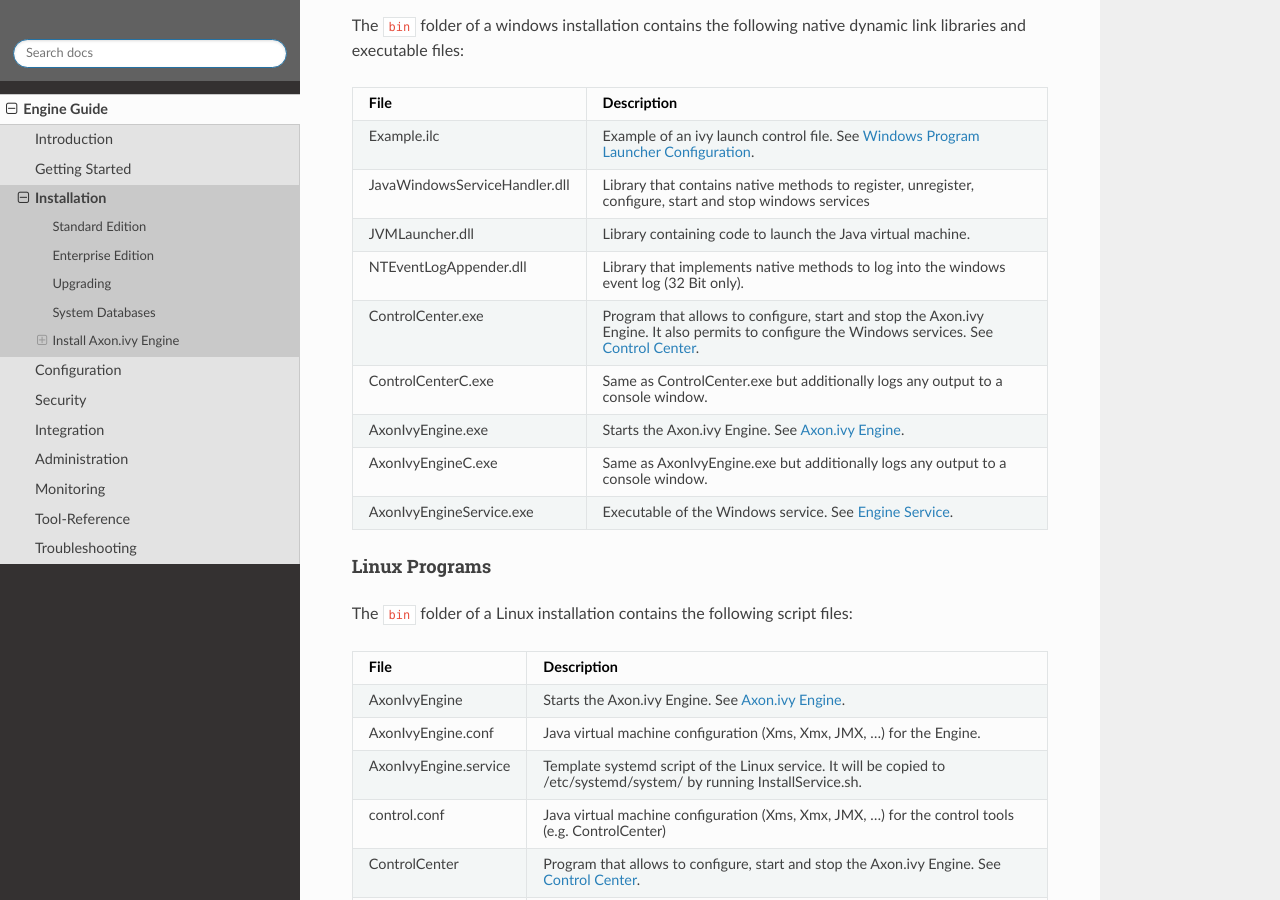
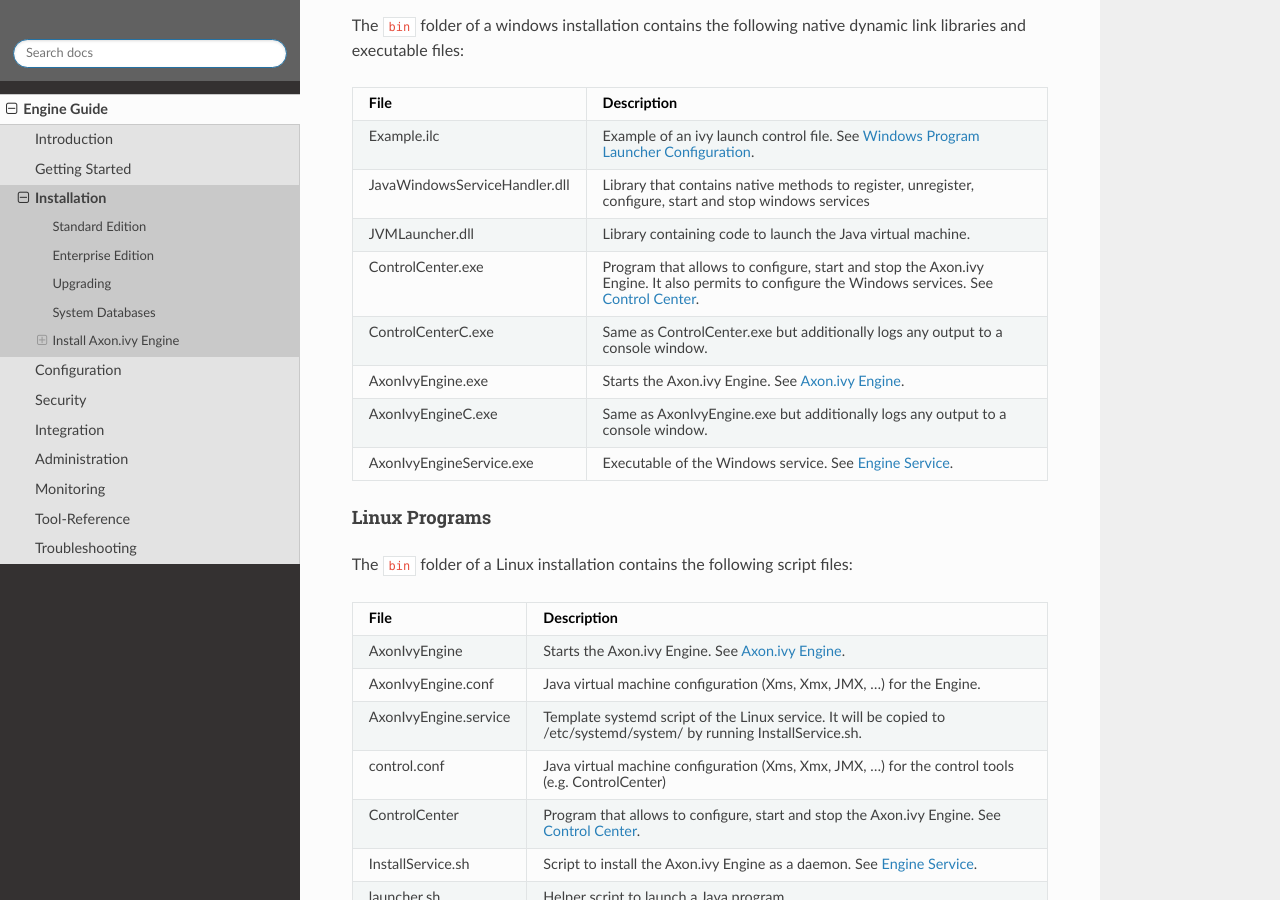
Before and after one commit to bernhardAxonIvy/doc, a Sphinx documentation site: the page built from source/engine-guide/installation/index.rst, in a window 1280 px wide and 900 px high, scrolled down 2849 px. Built offline with Sphinx 7.4.7 and the Read the Docs theme 2.0.0, drawn with Linux system fonts in a browser that asks for light colours; the version number could not be read and is left out.

Commit message:
XIVY-3190 Remove already deleted *.dll from engine guide

```diff
--- a/source/engine-guide/installation/index.rst
+++ b/source/engine-guide/installation/index.rst
@@ -162,8 +162,6 @@
 +-------------------------------+------------------------------------------------------------------------------------------------------------------------------------------------------------------------------+
 | JVMLauncher.dll               | Library containing code to launch the Java virtual machine.                                                                                                                  |
 +-------------------------------+------------------------------------------------------------------------------------------------------------------------------------------------------------------------------+
-| NTEventLogAppender.dll        | Library that implements native methods to log into the windows event log (32 Bit only).                                                                                      |
-+-------------------------------+------------------------------------------------------------------------------------------------------------------------------------------------------------------------------+
 | ControlCenter.exe             | Program that allows to configure, start and stop the Axon.ivy Engine. It also permits to configure the Windows services. See :ref:`control-center`.                          |
 +-------------------------------+------------------------------------------------------------------------------------------------------------------------------------------------------------------------------+
 | ControlCenterC.exe            | Same as ControlCenter.exe but additionally logs any output to a console window.                                                                                              |
```
